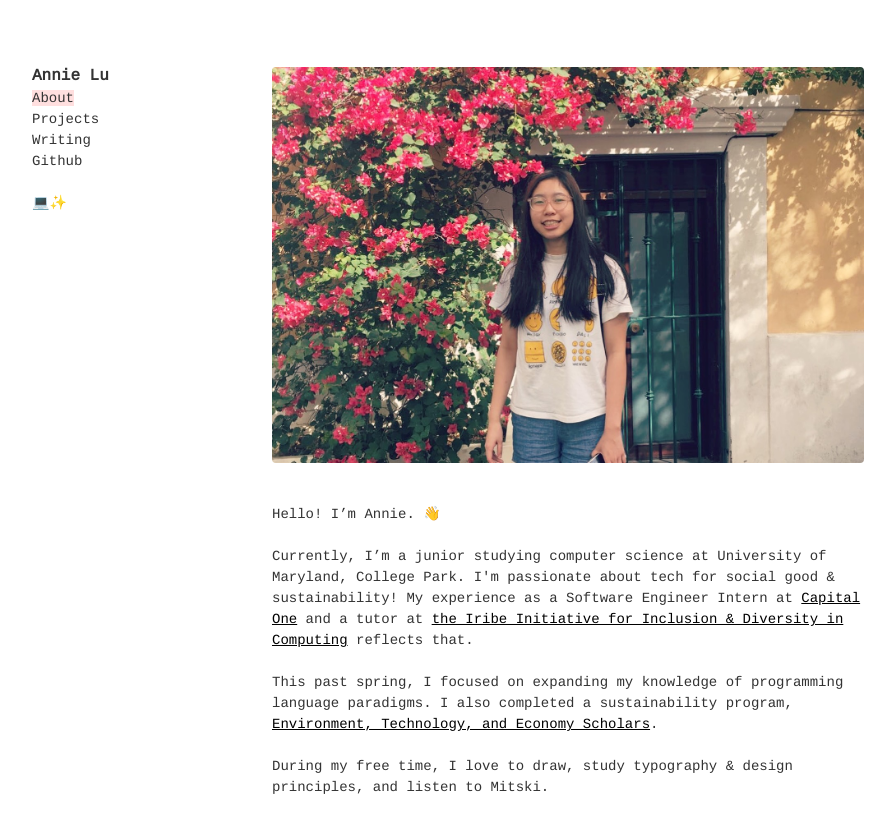
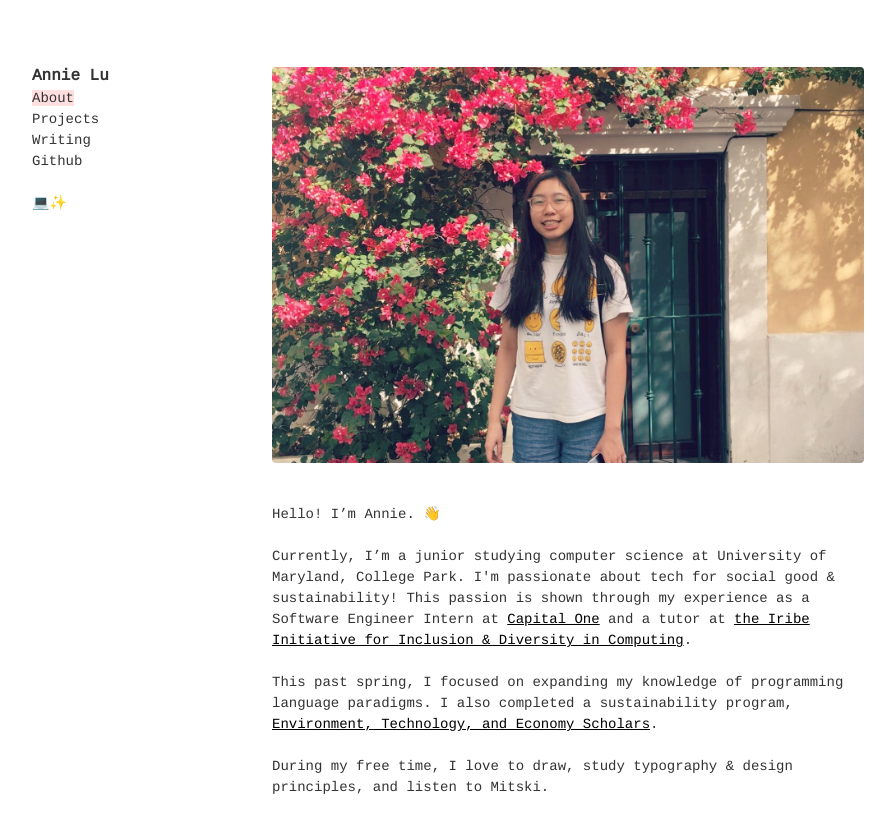
Before and after one commit to annie-lu/annie-lu.github.io, a Jekyll site: the page built from index.html, in a window 1280 px wide. Shown: the top 833 px of the page, without its empty margins (96-991 px from the left). Built offline with Jekyll 4.4.1, drawn with Linux system fonts in a browser that asks for light colours.

Commit message:
Update index.html

```diff
--- a/index.html
+++ b/index.html
@@ -11,7 +11,7 @@ title: About
    Hello! I’m Annie. 👋<br/> <br/>
 
 
-Currently, I’m a junior studying computer science at University of Maryland, College Park. I'm passionate about tech for social good & sustainability! My experience as a Software Engineer Intern at <a href="https://medium.com/capital-one-tech/capital-one-unveils-new-technology-incubator-at-the-university-of-maryland-to-foster-ai-and-machine-72daa86aad2b" class="link underline black bg-animate hover-bg-washed-red">Capital One</a> and a tutor at <a href="https://mcwic.cs.umd.edu/inclusion" class="link underline black bg-animate hover-bg-washed-red">the Iribe Initiative for Inclusion & Diversity in Computing</a> reflects that.
+Currently, I’m a junior studying computer science at University of Maryland, College Park. I'm passionate about tech for social good & sustainability! This passion is shown through my experience as a Software Engineer Intern at <a href="https://medium.com/capital-one-tech/capital-one-unveils-new-technology-incubator-at-the-university-of-maryland-to-foster-ai-and-machine-72daa86aad2b" class="link underline black bg-animate hover-bg-washed-red">Capital One</a> and a tutor at <a href="https://mcwic.cs.umd.edu/inclusion" class="link underline black bg-animate hover-bg-washed-red">the Iribe Initiative for Inclusion & Diversity in Computing</a>.
 <br/> <br/>
 This past spring, I focused on expanding my knowledge of programming language paradigms. I also completed a sustainability program, <a href="http://etescholars.weebly.com" class="link black bg-animate underline hover-bg-washed-red">Environment, Technology, and Economy Scholars</a>.
 <br/> <br/>
```
